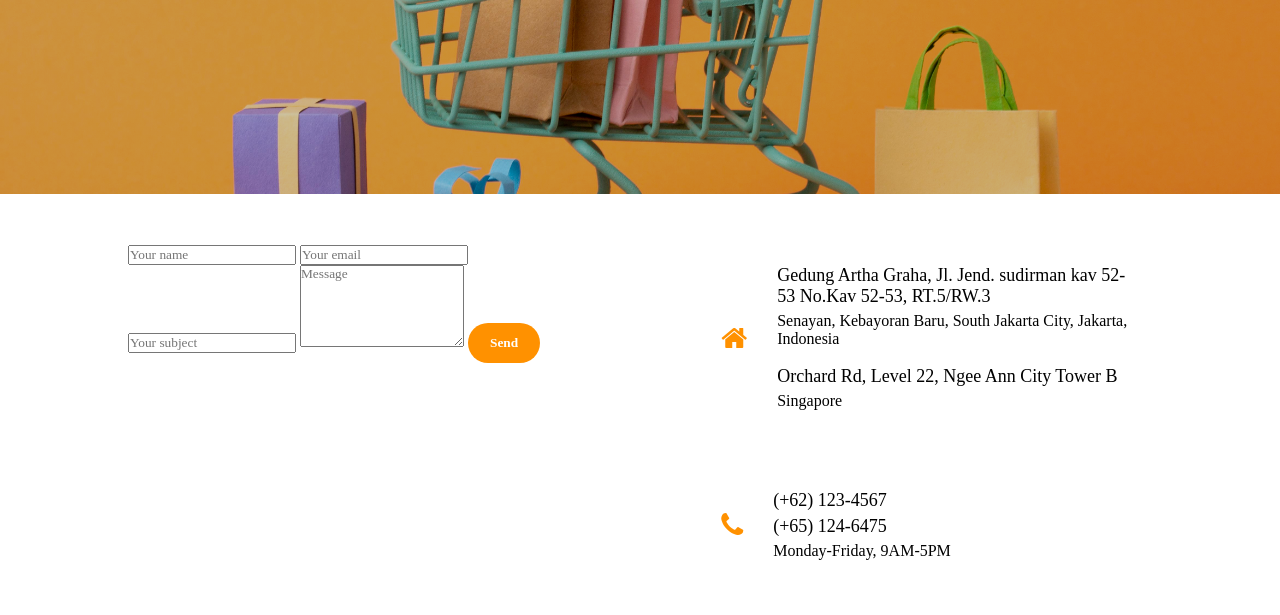
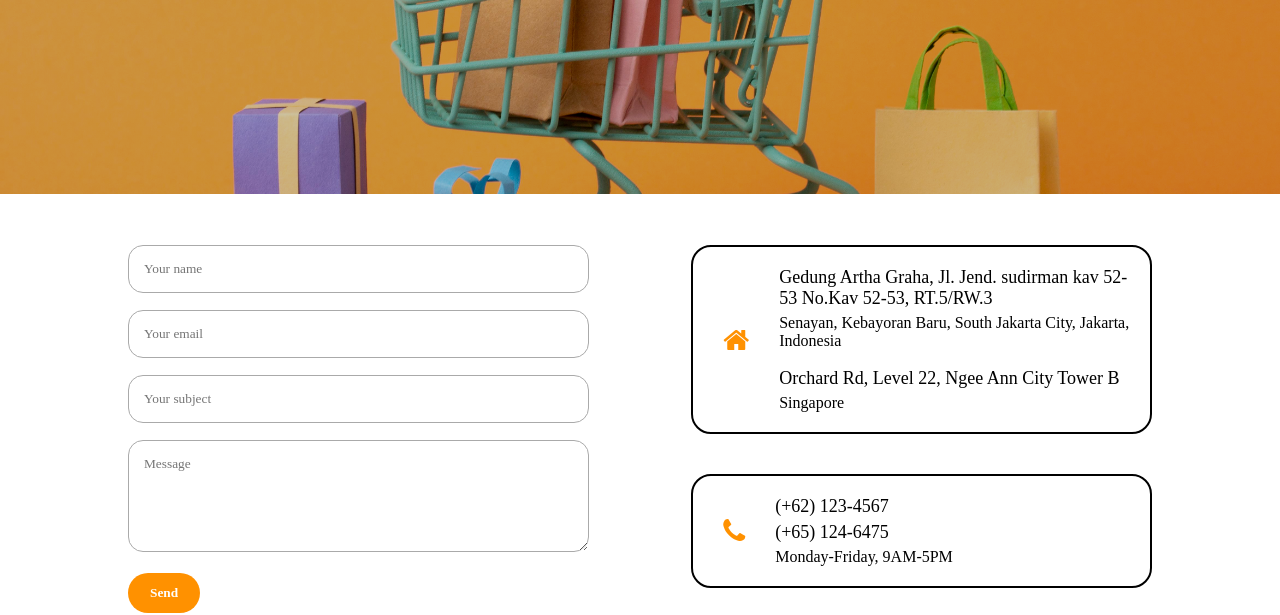
Before and after one commit to rioardana/FE-Semarang-6, a plain HTML site: page contact.html in a window 1280 px wide. Shown: the part 206-821 px from the top of the page. Drawn offline with Linux system fonts and the light colour scheme; a web font is replaced by a local one.

Commit message:
update form

```diff
--- a/style/style.css
+++ b/style/style.css
@@ -445,6 +445,8 @@ nav .fa{
   align-items: center;
   margin-bottom: 40px;
   padding: 20px;
+  border: 2px solid rgb(0, 0, 0);
+  border-radius: 20px;
 }
 
 .contact-col div .fa{
@@ -463,3 +465,13 @@ nav .fa{
   margin-bottom: 5px;
   font-weight: 400;
 }
+
+.contact-col input, .contact-col textarea{
+  width: 100%;
+  padding: 15px;
+  margin-bottom: 17px;
+  outline: none;
+  border: 1px solid rgb(170, 170, 170);
+  border-radius: 15px;
+  box-sizing: border-box;
+}
```
